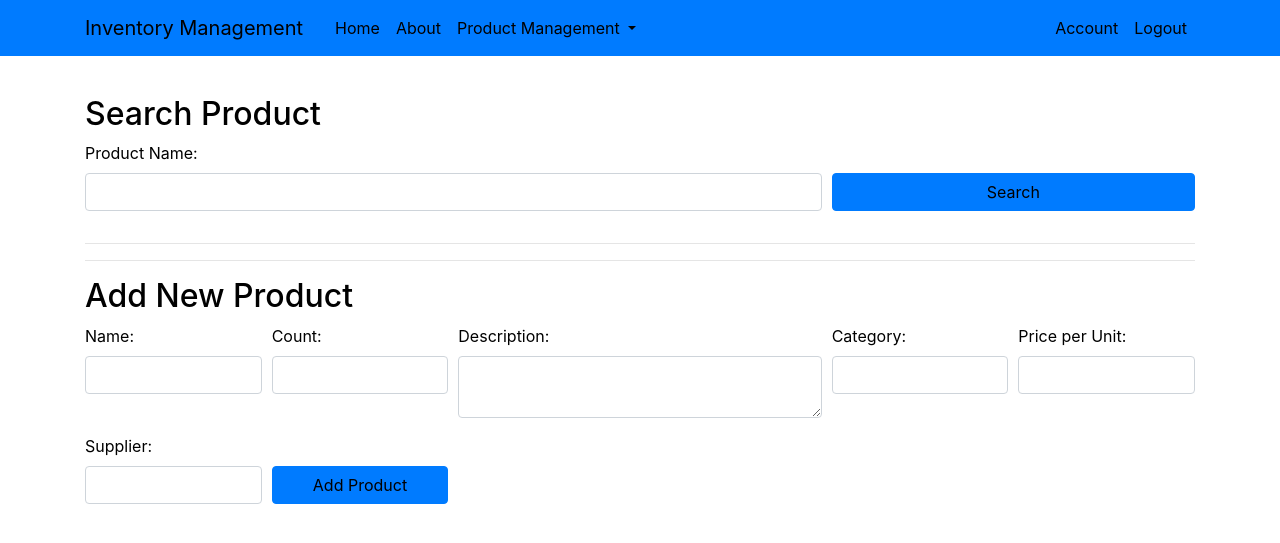
After one commit to Zh3ka21/CRUDInventoryManagement, a Flask app: page /products/manage_products in a window 1280 px wide. The commit adds this page. Shown: the top 543 px of the page. Run offline with Flask 3, Linux system fonts and the light colour scheme; the visitor is signed in with stand-in values (Sample User, id 1); some libraries are stand-ins or nearby versions.

Commit message:
added inventory addition reduction updating

```diff
--- a/app/blueprint/inventory.py
+++ b/app/blueprint/inventory.py
@@ -1,7 +1,7 @@
 from flask import Blueprint, render_template
+from app.inventory_track import fetch_stocks
 
 inventory_bp = Blueprint('inventory', __name__)
-from app.inventory_track import fetch_stocks
 
 @inventory_bp.route('/inventory')
 def inventory_view():
--- a/app/inventory_track.py
+++ b/app/inventory_track.py
@@ -1,4 +1,4 @@
-from app.set_up import db
+from app import db
 from datetime import datetime
 import logging
 
--- a/app/login.py
+++ b/app/login.py
@@ -1,41 +1,59 @@
-from app.set_up import db
 import logging
+from flask import flash, redirect, request, url_for
+from flask_login import current_user, login_user, UserMixin
+from app import db, bcrypt
+from bson import ObjectId
+from app import login_manager
 
-from flask import flash
+
+class User(UserMixin):
+    def __init__(self, user_data):
+        self.id = str(user_data['_id'])
+        self.username = user_data['username']
+        self.email = user_data['email']
+
+@login_manager.user_loader
+def load_user(user_id):
+    user_data = db.users.find_one({"_id": ObjectId(user_id)})
+    if user_data:
+        return User(user_data)
+    return None
 
 def login(email: str, password: str):
-    user = db.users.find_one(
-        {"email": email},
-        {"email": 1, "password": 1, "_id": 0}
-        )
+    user_data = db.users.find_one({"email": email})
 
-    if user is None:
-        logging.error(f"User is {user}")
-        flash("User wasn`t found!", "error")
+    if user_data is None:
+        logging.error(f"User with email {email} not found.")
+        flash("User wasn't found!", "error")
         return False
 
-
-    if user and user['password'] == password:
-        logging.info( f"{user['email']} logged in successfully")
+    if bcrypt.check_password_hash(user_data['password'], password):
+        logging.info(f"{user_data['email']} logged in successfully")
         flash("Logged in successfully", "success")
+        user = User(user_data)
+        login_user(user)
         return True
-
-    elif user['password'] != password:
-        logging.error(f"Incorrect user password")
-        flash("Passwords doesnt match", "error")
+    else:
+        logging.error("Incorrect password")
+        flash("Incorrect password!", "error")
         return False
 
-    else:
-        logging.error(f"No user was found with email {user['email']}")
-        flash("User wasn`t found!", "error")
+def signup(username: str, email: str, password: str):
+    exist_user = db.users.find_one({"email": email})
+    if exist_user:
+        logging.error(f"User with email {email} already exists.")
+        flash("User with this email already exists.", "error")
         return False
 
-def signup(username: str, email: str, password:  str):
-    exist_user = db.users.find_one({'email': email}, {'email': 1, "_id": 0})
-    if exist_user:
-        logging.error( f"User with such email {exist_user['email']} exists." )
-        return False
+    hashed_password = bcrypt.generate_password_hash(password).decode('utf-8')
+    new_user = {
+        "username": username,
+        "email": email,
+        "password": hashed_password,
+        "role": "user"
+    }
 
-    nuser = {"username": username, "email": email, "password": password, "role": "user"}
-    db.users.insert_one(nuser)
+    db.users.insert_one(new_user)
+    logging.info(f"User {email} registered successfully")
+    flash("Registered successfully. Please log in.", "success")
     return True
--- a/app/orders.py
+++ b/app/orders.py
@@ -1,4 +1,4 @@
-from app.set_up import db
+from app import db
 from datetime import datetime
 from bson.objectid import ObjectId
 import logging
--- a/app/product_manage.py
+++ b/app/products.py
@@ -1,6 +1,7 @@
 from datetime import datetime
-from set_up import db
-from inventory_track import low_stock
+#from inventory_track import low_stock
+from app.inventory_track import low_stock
+from app import db
 
 import logging
 
--- a/app/routes.py
+++ b/app/routes.py
@@ -2,11 +2,13 @@ from flask import render_template
 from app.blueprint.auth import auth_bp
 from app.blueprint.inventory import inventory_bp
 from app.blueprint.orders import orders_bp
+from app.blueprint.products import products_bp
 
 from app import app
 
 
 app.register_blueprint(auth_bp, url_prefix='/auth')
+app.register_blueprint(products_bp, url_prefix='/products')
 app.register_blueprint(inventory_bp, url_prefix='/inventory')
 app.register_blueprint(orders_bp, url_prefix='/orders')
 
--- a/app/set_up.py
+++ /dev/null
@@ -1,6 +0,0 @@
-from pymongo import MongoClient
-
-
-# Connect to MongoDB locally
-client = MongoClient('mongodb://localhost:27017/')
-db = client.im  # Connect to the database
--- a/app/templates/base.html
+++ b/app/templates/base.html
@@ -28,10 +28,29 @@
           <div class="navbar-nav mr-auto">
             <a class="nav-item nav-link" href="{{ url_for('home') }}">Home</a>
             <a class="nav-item nav-link" href="{{ url_for('about') }}">About</a>
+
+            <!-- Product Management Dropdown -->
+            <li class="nav-item dropdown">
+              <a class="nav-link dropdown-toggle" href="#" id="navbarDropdown" role="button" data-toggle="dropdown"
+                aria-haspopup="true" aria-expanded="false">
+                Product Management
+              </a>
+
+              <div class="dropdown-menu" aria-labelledby="navbarDropdown">
+                <a class="dropdown-item" href="{{ url_for('products.manage_products') }}">Add/Update/Delete</a>
+                <a class="dropdown-item" href="#">Product Details</a>
+                <a class="dropdown-item" href="#">Product Categories</a>
+              </div>
+            </li>
           </div>
           <div class="navbar-nav">
+            {% if current_user.is_authenticated %}
+            <a class="nav-item nav-link" href="{{ url_for('auth.account_view') }}">Account</a>
+            <a class="nav-item nav-link" href="{{ url_for('auth.logout_view') }}">Logout</a>
+            {% else %}
             <a class="nav-item nav-link" href="{{ url_for('auth.login_view') }}">Login</a>
             <a class="nav-item nav-link" href="{{ url_for('auth.register_view') }}">Register</a>
+            {% endif %}
           </div>
         </div>
       </div>
--- a/app/templates/dashboard.html
+++ /dev/null
@@ -1 +0,0 @@
-hello kitty
--- /dev/null
+++ b/app/templates/manage_products.html
@@ -0,0 +1,106 @@
+{% extends "base.html" %}
+{% block content %}
+<div class="row justify-content-center">
+    <div class="col-md-12">
+        <h2>Search Product</h2>
+        <form method="GET" action="{{ url_for('products.manage_products') }}">
+            <div class="form-row">
+                <div class="form-group col-md-8">
+                    <label for="search_name">Product Name:</label>
+                    <input type="text" class="form-control" id="search_name" name="search_name" required>
+                </div>
+                <div class="form-group col-md-4 d-flex align-items-end">
+                    <button type="submit" class="btn btn-primary w-100">Search</button>
+                </div>
+            </div>
+        </form>
+        <hr>
+        {% if products %}
+        <h2>Update or Delete Product</h2>
+        {% for product in products %}
+        <div class="card mb-3">
+            <div class="card-body">
+                <form method="POST" action="{{ url_for('products.manage_products') }}">
+                    <input type="hidden" name="_csrf_token" value="{{ csrf_token() }}">
+                    <input type="hidden" name="update_name" value="{{ product.name }}">
+                    <div class="form-row">
+                        <div class="form-group col-md-2">
+                            <label for="update_name">Name:</label>
+                            <input type="text" class="form-control" id="update_name" name="update_name"
+                                value="{{ product.name }}" readonly>
+                        </div>
+                        <div class="form-group col-md-2">
+                            <label for="update_count">Count:</label>
+                            <input type="number" class="form-control" id="update_count" name="update_count"
+                                value="{{ product.count }}" required>
+                        </div>
+                        <div class="form-group col-md-4">
+                            <label for="update_description">Description:</label>
+                            <textarea class="form-control" id="update_description"
+                                name="update_description">{{ product.description }}</textarea>
+                        </div>
+                        <div class="form-group col-md-2">
+                            <label for="update_category">Category:</label>
+                            <input type="text" class="form-control" id="update_category" name="update_category"
+                                value="{{ product.category }}" required>
+                        </div>
+                        <div class="form-group col-md-2">
+                            <label for="update_price_per_unit">Price per Unit:</label>
+                            <input type="number" step="0.01" class="form-control" id="update_price_per_unit"
+                                name="update_price_per_unit" value="{{ product.price_per_unit }}" required>
+                        </div>
+                        <div class="form-group col-md-2">
+                            <label for="update_supplier">Supplier:</label>
+                            <input type="text" class="form-control" id="update_supplier" name="update_supplier"
+                                value="{{ product.supplier }}" required>
+                        </div>
+                        <div class="form-group col-md-2 d-flex align-items-end">
+                            <button type="submit" name="update_product" class="btn btn-primary w-100">Update</button>
+                        </div>
+                        <div class="form-group col-md-2 d-flex align-items-end">
+                            <button type="submit" name="delete_product" class="btn btn-danger w-100">Delete</button>
+                        </div>
+                    </div>
+                </form>
+            </div>
+        </div>
+        {% endfor %}
+        {% endif %}
+        <hr>
+        <h2>Add New Product</h2>
+        <form method="POST" action="{{ url_for('products.manage_products') }}">
+            <input type="hidden" name="_csrf_token" value="{{ csrf_token() }}">
+            <div class="form-row">
+                <div class="form-group col-md-2">
+                    <label for="name">Name:</label>
+                    <input type="text" class="form-control" id="name" name="name" required>
+                </div>
+                <div class="form-group col-md-2">
+                    <label for="count">Count:</label>
+                    <input type="number" class="form-control" id="count" name="count" required>
+                </div>
+                <div class="form-group col-md-4">
+                    <label for="description">Description:</label>
+                    <textarea class="form-control" id="description" name="description"></textarea>
+                </div>
+                <div class="form-group col-md-2">
+                    <label for="category">Category:</label>
+                    <input type="text" class="form-control" id="category" name="category" required>
+                </div>
+                <div class="form-group col-md-2">
+                    <label for="price_per_unit">Price per Unit:</label>
+                    <input type="number" step="0.01" class="form-control" id="price_per_unit" name="price_per_unit"
+                        required>
+                </div>
+                <div class="form-group col-md-2">
+                    <label for="supplier">Supplier:</label>
+                    <input type="text" class="form-control" id="supplier" name="supplier" required>
+                </div>
+                <div class="form-group col-md-2 d-flex align-items-end">
+                    <button type="submit" name="add_product" class="btn btn-primary w-100">Add Product</button>
+                </div>
+            </div>
+        </form>
+    </div>
+</div>
+{% endblock %}
```
Also changed, not shown: app/__init__.py (+13 -0 lines), app/blueprint/auth.py (+70 -16 lines), app/blueprint/products.py (added, +88 -0 lines), app/templates/account.html (added, +47 -0 lines).
